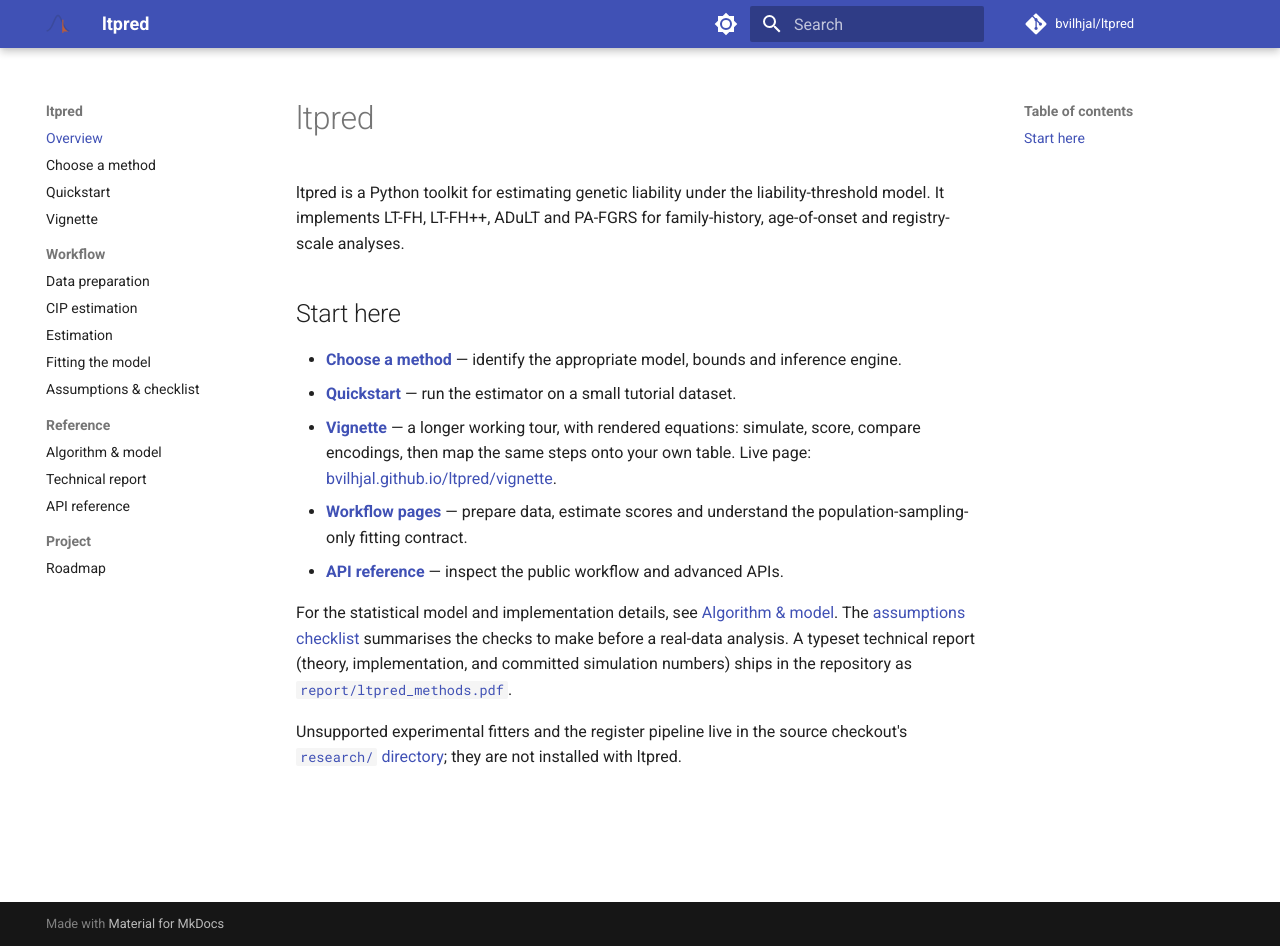
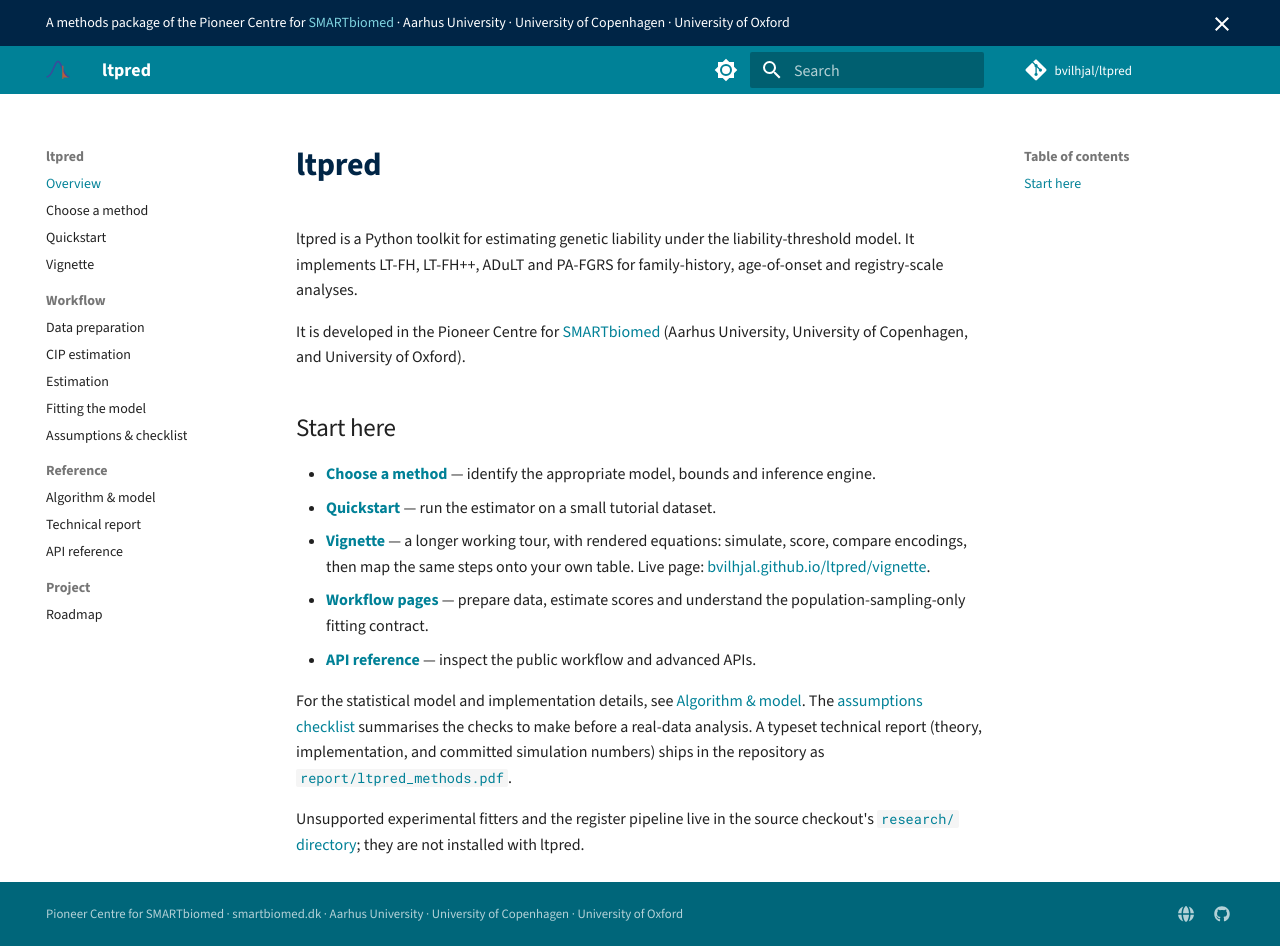
Before and after one commit to bvilhjal/ltpred, an MkDocs documentation site: the page built from docs/index.md, in a window 1280 px wide and 946 px high. Built offline with MkDocs 1.6.1 and Material for MkDocs 9.7.7, drawn with Linux system fonts in a browser that asks for light colours; comment, search, counter and statistics services are not loaded.

Commit message:
Theme the docs site after SMARTbiomed / Aarhus University colours.
Header and footer use the smartbiomed.dk teal (#008197) and navy
(#002546); the banner and footer name the Pioneer Centre. AU Passata
is not redistributable, so Source Sans 3 stands in. Live page remains
https://bvilhjal.github.io/ltpred/vignette/

```diff
--- a/docs/index.md
+++ b/docs/index.md
@@ -3,6 +3,10 @@
 ltpred is a Python toolkit for estimating genetic liability under the
 liability-threshold model. It implements LT-FH, LT-FH++, ADuLT and PA-FGRS for
 family-history, age-of-onset and registry-scale analyses.
+
+It is developed in the Pioneer Centre for
+[SMARTbiomed](https://smartbiomed.dk/) (Aarhus University, University of
+Copenhagen, and University of Oxford).
 
 ## Start here
 
--- /dev/null
+++ b/docs/overrides/main.html
@@ -0,0 +1,7 @@
+{% extends "base.html" %}
+
+{% block announce %}
+  A methods package of the Pioneer Centre for
+  <a href="https://smartbiomed.dk/">SMARTbiomed</a>
+  · Aarhus University · University of Copenhagen · University of Oxford
+{% endblock %}
--- /dev/null
+++ b/docs/stylesheets/smartbiomed.css
@@ -0,0 +1,90 @@
+/* Visual language from https://smartbiomed.dk/ (Aarhus University
+ * Delphinus / AU Admins template): teal #008197 header and footer,
+ * navy #002546 text and dark bars, light #f4f3f4 cards, 5px radii.
+ * AU Passata is not redistributable; Source Sans 3 is the public stand-in
+ * set in mkdocs.yml. */
+
+:root {
+  --md-primary-fg-color: #008197;
+  --md-primary-fg-color--light: #2aa8bc;
+  --md-primary-fg-color--dark: #00667a;
+  --md-accent-fg-color: #003d85;
+  --md-accent-fg-color--transparent: rgba(0, 61, 133, 0.12);
+  --md-typeset-a-color: #008197;
+  --md-default-fg-color: #002546;
+  --md-default-fg-color--light: #3d5368;
+  --md-default-fg-color--lighter: #7a8a99;
+  --md-default-bg-color: #ffffff;
+  --md-footer-bg-color: #008197;
+  --md-footer-bg-color--dark: #00667a;
+  --md-footer-fg-color: #ffffff;
+  --md-footer-fg-color--light: #ececec;
+}
+
+[data-md-color-scheme="slate"] {
+  --md-primary-fg-color: #008197;
+  --md-primary-fg-color--light: #2aa8bc;
+  --md-primary-fg-color--dark: #00667a;
+  --md-accent-fg-color: #7fd4e0;
+  --md-typeset-a-color: #7fd4e0;
+  --md-default-fg-color: #e8eef2;
+  --md-default-bg-color: #002546;
+  --md-footer-bg-color: #008197;
+  --md-footer-bg-color--dark: #001a32;
+}
+
+.md-header,
+.md-tabs {
+  background-color: #008197;
+}
+
+.md-banner {
+  background-color: #002546;
+  color: #fff;
+}
+
+.md-banner a {
+  color: #7fd4e0;
+}
+
+.md-banner a:hover {
+  color: #fff;
+}
+
+.md-footer {
+  background-color: #008197;
+}
+
+.md-footer-meta {
+  background-color: #00667a;
+}
+
+.md-typeset h1 {
+  color: #002546;
+  font-weight: 700;
+}
+
+[data-md-color-scheme="slate"] .md-typeset h1 {
+  color: #e8eef2;
+}
+
+.md-typeset .admonition,
+.md-typeset details,
+.md-typeset pre,
+.md-typeset .md-button,
+.md-typeset table:not([class]) {
+  border-radius: 5px;
+}
+
+.md-typeset .admonition.example,
+.md-typeset details.example {
+  border-color: #008197;
+}
+
+.md-copyright a {
+  color: #ececec;
+}
+
+.md-copyright a:hover {
+  color: #fff;
+}
--- a/mkdocs.yml
+++ b/mkdocs.yml
@@ -8,9 +8,14 @@ docs_dir: docs
 
 theme:
   name: material
+  custom_dir: docs/overrides
   logo: assets/logo.svg
   favicon: assets/logo.svg
+  font:
+    text: Source Sans 3
+    code: Roboto Mono
   features:
+    - announce.dismiss
     - navigation.sections
     - navigation.top
     - navigation.tracking
@@ -19,11 +24,15 @@ theme:
   palette:
     - media: "(prefers-color-scheme: light)"
       scheme: default
+      primary: custom
+      accent: custom
       toggle:
         icon: material/brightness-7
         name: Switch to dark mode
     - media: "(prefers-color-scheme: dark)"
       scheme: slate
+      primary: custom
+      accent: custom
       toggle:
         icon: material/brightness-4
         name: Switch to light mode
@@ -57,7 +66,23 @@ markdown_extensions:
   - toc:
       permalink: true
 
+extra:
+  generator: false
+  social:
+    - icon: fontawesome/solid/globe
+      link: https://smartbiomed.dk/
+      name: Pioneer Centre for SMARTbiomed
+    - icon: fontawesome/brands/github
+      link: https://github.com/bvilhjal/ltpred
+      name: ltpred on GitHub
+
+copyright: >
+  Pioneer Centre for SMARTbiomed ·
+  <a href="https://smartbiomed.dk/">smartbiomed.dk</a> ·
+  Aarhus University · University of Copenhagen · University of Oxford
+
 extra_css:
+  - stylesheets/smartbiomed.css
   - https://cdn.jsdelivr.net/npm/katex@0.16.21/dist/katex.min.css
 
 extra_javascript:
```
Also changed, not shown: CHANGELOG.md (+3 -1 lines), README.md (+1 -0 lines), docs/vignette.md (+2 -1 lines).
